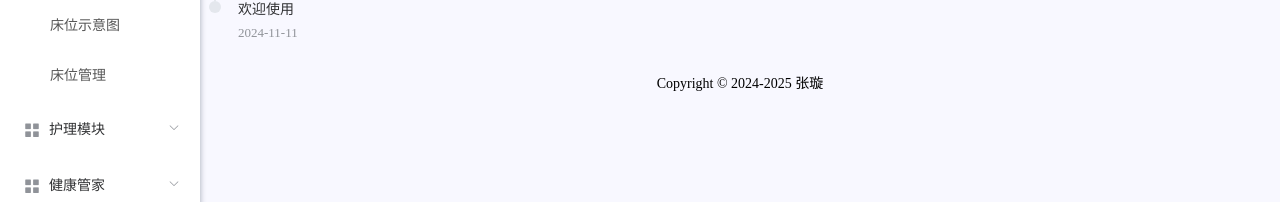
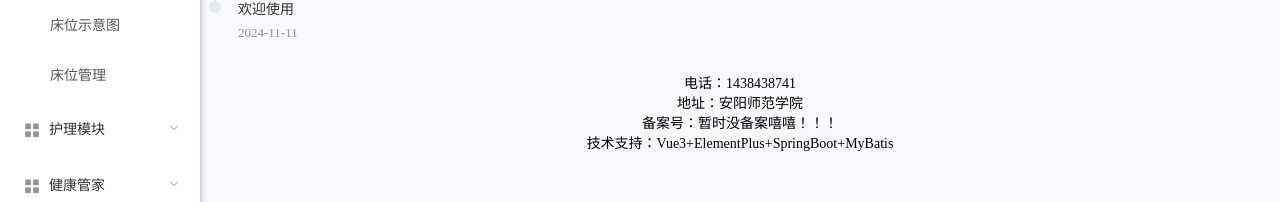
Before and after one commit to ZhuYC356/city-a-elderly-care-center, a Vue app in the folder nursing_center_vue/: page /home in a window 1280 px wide. Shown: the part 371-573 px from the top of the page. Built offline with nearby package versions, Linux system fonts and the light colour scheme; a small style sheet from the web is missing.

Commit message:
refactor(nursing-center-vue): 调整 Footer 组件内容显示
- 注释掉版权信息，显示电话和地址信息- 移除对邮箱和备案号的注释
- 显示技术支持信息

```diff
--- a/nursing_center_vue/src/components/Foot.vue
+++ b/nursing_center_vue/src/components/Foot.vue
@@ -4,12 +4,12 @@
   <div>
     <el-footer height="40px " style="margin-top: 10px">
       <div style="text-align: center">
-        <p>Copyright © 2024-2025 张璇</p>
-<!--        <p>电话：1438438741</p>-->
-<!--        <p>地址：安阳师范学院</p>-->
+<!--        <p>Copyright © 2024-2025 张璇</p>-->
+        <p>电话：1438438741</p>
+        <p>地址：安阳师范学院</p>
 <!--        <p>邮箱：2817696878@qqcom.com</p>-->
-<!--        <p>备案号：暂时没备案嘻嘻！！！</p>-->
-<!--        <p>技术支持：Vue3+ElementPlus+SpringBoot+MyBatis</p>-->
+        <p>备案号：暂时没备案嘻嘻！！！</p>
+        <p>技术支持：Vue3+ElementPlus+SpringBoot+MyBatis</p>
       </div>
     </el-footer>
   </div>
```
